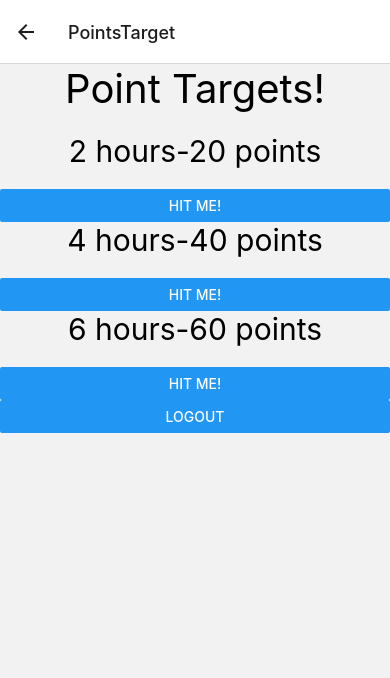
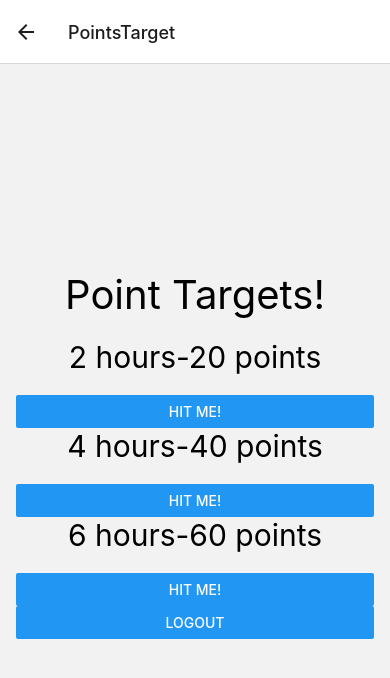
Before and after one commit to JudahRobBer/ClockWork, a React Native app: screen /PointsTarget in a window 390 px wide. Shown: the top 678 px of the page. Built offline with nearby package versions, Linux system fonts and the light colour scheme; no server answers.

Commit message:
back arrow

```diff
--- a/App.js
+++ b/App.js
@@ -38,9 +38,10 @@ export default function App() {
     <NavigationContainer>
       <Stack.Navigator initialRouteName ='Login'>
         {user ? <Stack.Screen name="Inside" component = {InsideLayout} options={{headerShown: false}}/>
-        : <Stack.Screen name="Login" component={Login} option={{headerShown:false}}/>}
-        <insideStack.Screen name="PointsTarget" component={PointsTarget} option={{headerShown:false}} />
+        : <Stack.Screen name="Login" component={Login} options={{headerLeft: () => null,}}/>}
+        <insideStack.Screen name="PointsTarget" component={PointsTarget} option={{headerShown:false}}/>
         <insideStack.Screen name = "Todo List" component={List}/>
+        <insideStack.Screen name = "Details" component={Details}/>
       </Stack.Navigator>
     </NavigationContainer>
   );
--- a/app/screens/Login.tsx
+++ b/app/screens/Login.tsx
@@ -31,9 +31,8 @@ export interface Worktime{
     end_time: number
 }
 
+const Login = ({navigation}) => {
 
-
-const Login = ({navigation}) => {
 
     const [email, setEmail] = useState("");
     const [password, setPassword] = useState("");
--- a/app/screens/PointsTarget.js
+++ b/app/screens/PointsTarget.js
@@ -2,16 +2,20 @@ import React from 'react';
 import { StyleSheet, View, Text, Button } from 'react-native';
 import { globalStyles } from '../../style/global';
 import {FIRESTORE_DB, FIREBASE_AUTH} from "../../firebaseConfig";
+import navigationOptions from "@react-navigation/native"
 export default function ReviewDetails({ navigation }) {
 
   const pressHandler = () => {
+      // `headerLeft: undefined` should work too
+      // `headerLeft: null` should work but could trigger a TS error
     navigation.goBack();
+
   }
   const pressHandlernext = () => {
     navigation.navigate("Todo List");
   }
   return (
-    <View style={globalStyles.title}>
+    <View style={globalStyles.container}>
       <Text style={globalStyles.title}>Point Targets!</Text>
       <Text style={globalStyles.content}>2 hours-20 points</Text>
       <Button title='Hit Me!' onPress={pressHandlernext} />
--- a/style/global.js
+++ b/style/global.js
@@ -1,6 +1,10 @@
 import { StyleSheet } from 'react-native';
 
 export const globalStyles = StyleSheet.create({
+    box: {
+        width: 50,
+        height: 50,
+      },
     container: {
         flex: 1,
         justifyContent: 'center',
```
